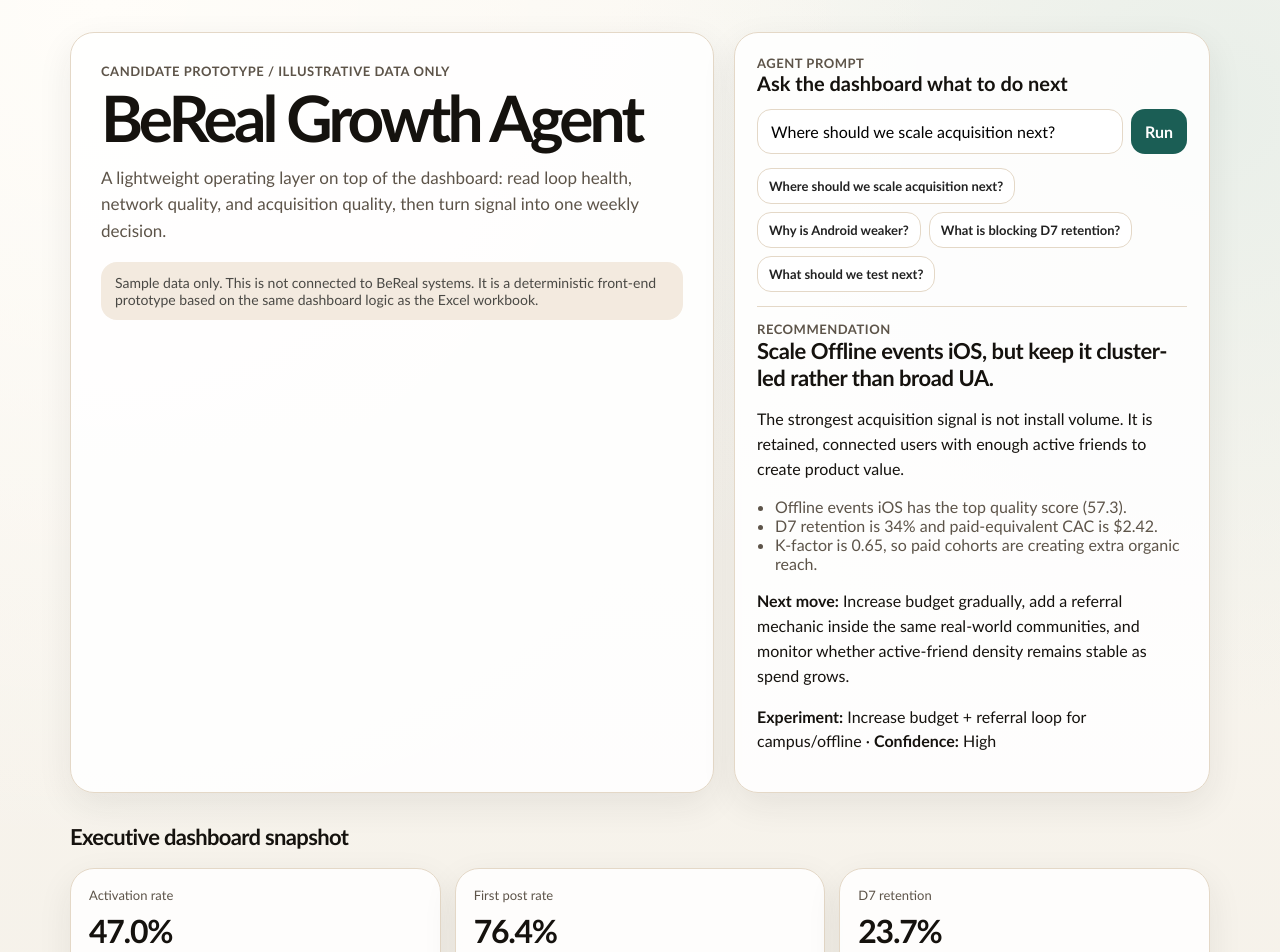
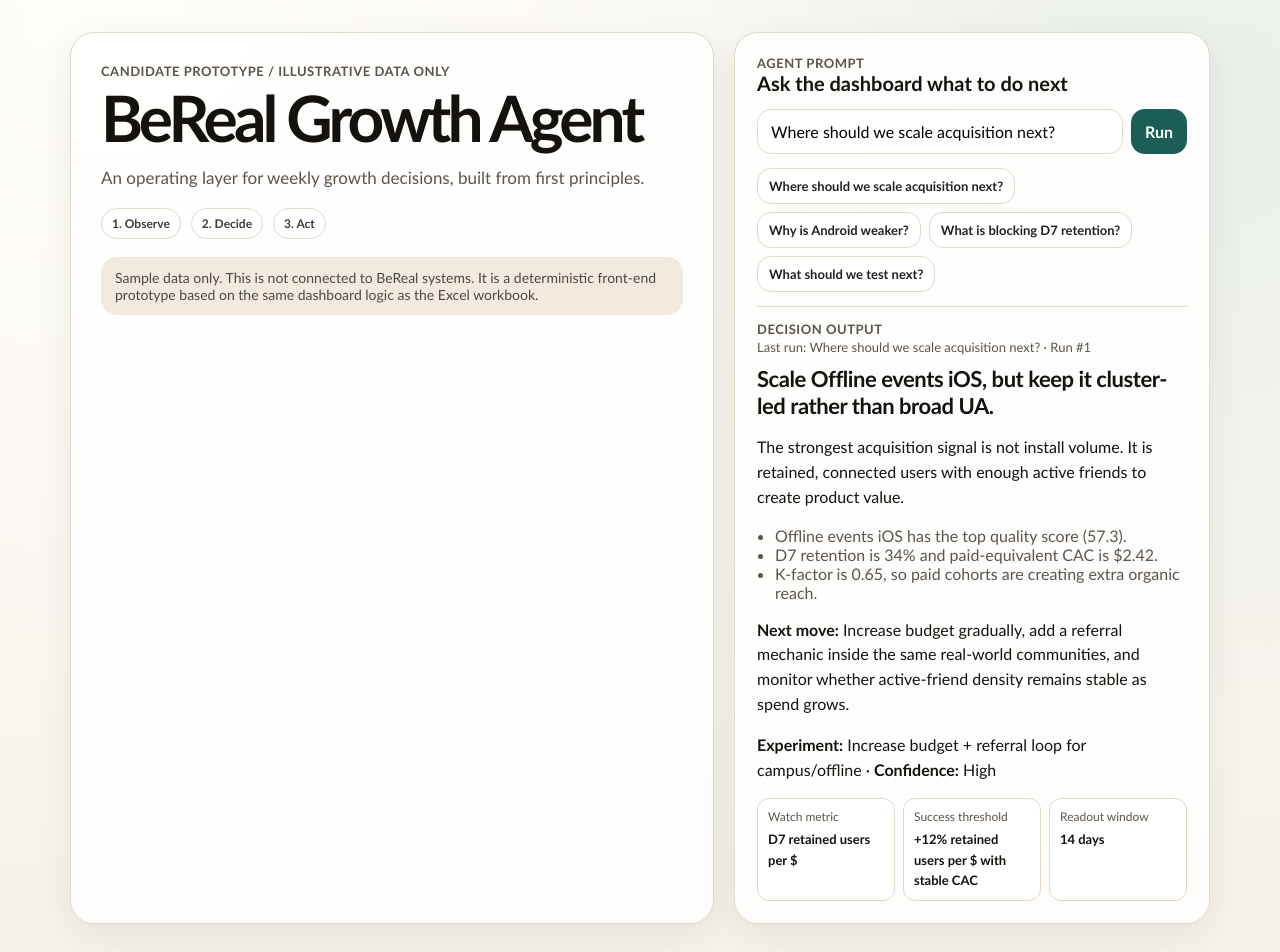
Before and after one commit to vicngmi/bereal-growth-agent-prototype, a Next.js app: page / in a window 1280 px wide. Shown: the top 952 px of the page. Built offline with nearby package versions, Linux system fonts and the light colour scheme.

Commit message:
Make agent flow clearer and run-based with decision metrics

```diff
--- a/app/globals.css
+++ b/app/globals.css
@@ -32,17 +32,25 @@ h1 { margin: 10px 0 14px; font-size: clamp(34px, 6vw, 64px); letter-spacing: -.0
 p { line-height: 1.55; }
 .lede { color: var(--muted); max-width: 760px; font-size: 17px; }
 .note { margin-top: 18px; padding: 12px 14px; border-radius: 16px; background: var(--soft); color: #4a4945; font-size: 14px; }
+.principles { display: flex; gap: 10px; flex-wrap: wrap; margin-top: 8px; }
+.principles span { background: #fff; border: 1px solid var(--line); border-radius: 999px; padding: 7px 10px; font-size: 12px; font-weight: 700; color: #3f3a33; }
 .agent { padding: 22px; display: flex; flex-direction: column; gap: 14px; }
 .agent-title { font-weight: 800; font-size: 20px; }
 .input-row { display: flex; gap: 8px; }
 input { width: 100%; border: 1px solid var(--line); border-radius: 14px; padding: 12px 13px; background: #fff; }
 button { border: 0; border-radius: 14px; padding: 12px 14px; background: var(--accent); color: #fff; cursor: pointer; font-weight: 700; }
 button:hover { filter: brightness(1.03); }
+button:disabled { opacity: .7; cursor: default; }
 .chips { display: flex; gap: 8px; flex-wrap: wrap; }
 .chip { background: #fff; color: #222; border: 1px solid var(--line); padding: 9px 11px; font-size: 13px; }
 .answer { border-top: 1px solid var(--line); padding-top: 14px; }
+.last-run { margin: 0 0 8px; color: var(--muted); font-size: 13px; }
 .answer h2 { margin: 0 0 8px; font-size: 22px; letter-spacing: -.02em; }
 .answer ul { margin: 8px 0 0 18px; padding: 0; color: var(--muted); }
+.decision-metrics { margin-top: 12px; display: grid; grid-template-columns: repeat(3, minmax(0, 1fr)); gap: 8px; }
+.decision-metrics div { border: 1px solid var(--line); border-radius: 12px; padding: 10px; background: #fff; }
+.decision-metrics span { display: block; color: var(--muted); font-size: 12px; margin-bottom: 4px; }
+.decision-metrics strong { font-size: 13px; line-height: 1.35; }
 .grid { display: grid; grid-template-columns: repeat(3, minmax(0, 1fr)); gap: 14px; margin: 18px 0; }
 .kpi { padding: 18px; }
 .kpi .label { color: var(--muted); font-size: 13px; }
@@ -58,4 +66,8 @@ table { width: 100%; border-collapse: collapse; min-width: 780px; }
 th, td { padding: 13px 12px; border-bottom: 1px solid var(--line); text-align: left; font-size: 14px; }
 th { color: var(--muted); font-size: 12px; text-transform: uppercase; letter-spacing: .04em; }
 .footer { margin-top: 22px; color: var(--muted); font-size: 13px; }
-@media (max-width: 850px) { .hero { grid-template-columns: 1fr; } .grid { grid-template-columns: 1fr; } }
+@media (max-width: 850px) {
+  .hero { grid-template-columns: 1fr; }
+  .grid { grid-template-columns: 1fr; }
+  .decision-metrics { grid-template-columns: 1fr; }
+}
--- a/app/page.tsx
+++ b/app/page.tsx
@@ -1,8 +1,8 @@
 "use client";
 
-import { useMemo, useState } from "react";
+import { useState } from "react";
 import { experimentBacklog, kpis, segments, type Kpi } from "../lib/data";
-import { runAgent } from "../lib/agent";
+import { runAgent, type AgentResponse } from "../lib/agent";
 
 function formatKpi(kpi: Kpi) {
   if (kpi.format === "percent") return `${(kpi.current * 100).toFixed(1)}%`;
@@ -23,14 +23,30 @@ function signalClass(signal: string) {
 }
 
 export default function Page() {
-  const [question, setQuestion] = useState("Where should we scale acquisition next?");
-  const answer = useMemo(() => runAgent(question), [question]);
+  const defaultQuestion = "Where should we scale acquisition next?";
+  const [question, setQuestion] = useState(defaultQuestion);
+  const [lastRunQuestion, setLastRunQuestion] = useState(defaultQuestion);
+  const [answer, setAnswer] = useState<AgentResponse>(runAgent(defaultQuestion));
+  const [isRunning, setIsRunning] = useState(false);
+  const [runCount, setRunCount] = useState(1);
   const prompts = [
     "Where should we scale acquisition next?",
     "Why is Android weaker?",
     "What is blocking D7 retention?",
     "What should we test next?"
   ];
+
+  const runCycle = () => {
+    const q = question.trim() || defaultQuestion;
+    setQuestion(q);
+    setIsRunning(true);
+    window.setTimeout(() => {
+      setAnswer(runAgent(q));
+      setLastRunQuestion(q);
+      setRunCount((n) => n + 1);
+      setIsRunning(false);
+    }, 550);
+  };
 
   return (
     <main className="container">
@@ -39,8 +55,13 @@ export default function Page() {
           <div className="eyebrow">Candidate prototype / illustrative data only</div>
           <h1>BeReal Growth Agent</h1>
           <p className="lede">
-            A lightweight operating layer on top of the dashboard: read loop health, network quality, and acquisition quality, then turn signal into one weekly decision.
+            An operating layer for weekly growth decisions, built from first principles.
           </p>
+          <div className="principles">
+            <span>1. Observe</span>
+            <span>2. Decide</span>
+            <span>3. Act</span>
+          </div>
           <div className="note">
             Sample data only. This is not connected to BeReal systems. It is a deterministic front-end prototype based on the same dashboard logic as the Excel workbook.
           </div>
@@ -53,18 +74,24 @@ export default function Page() {
           </div>
           <div className="input-row">
             <input value={question} onChange={(event) => setQuestion(event.target.value)} aria-label="Question for growth agent" />
-            <button onClick={() => setQuestion(question.trim() || prompts[0])}>Run</button>
+            <button onClick={runCycle} disabled={isRunning}>{isRunning ? "Running..." : "Run"}</button>
           </div>
           <div className="chips">
             {prompts.map((prompt) => <button className="chip" key={prompt} onClick={() => setQuestion(prompt)}>{prompt}</button>)}
           </div>
           <div className="answer">
-            <div className="eyebrow">Recommendation</div>
+            <div className="eyebrow">Decision output</div>
+            <p className="last-run">Last run: {lastRunQuestion} · Run #{runCount}</p>
             <h2>{answer.headline}</h2>
             <p>{answer.diagnosis}</p>
             <ul>{answer.evidence.map((item) => <li key={item}>{item}</li>)}</ul>
             <p><strong>Next move:</strong> {answer.recommendation}</p>
             <p><strong>Experiment:</strong> {answer.experiment} · <strong>Confidence:</strong> {answer.confidence}</p>
+            <div className="decision-metrics">
+              <div><span>Watch metric</span><strong>{answer.watchMetric}</strong></div>
+              <div><span>Success threshold</span><strong>{answer.successThreshold}</strong></div>
+              <div><span>Readout window</span><strong>{answer.readoutWindow}</strong></div>
+            </div>
           </div>
         </div>
       </section>
--- a/lib/agent.ts
+++ b/lib/agent.ts
@@ -6,6 +6,9 @@ export type AgentResponse = {
   evidence: string[];
   recommendation: string;
   experiment: string;
+  watchMetric: string;
+  successThreshold: string;
+  readoutWindow: string;
   confidence: "High" | "Medium" | "Low";
 };
 
@@ -36,6 +39,9 @@ export function runAgent(question: string): AgentResponse {
       ],
       recommendation: "Increase budget gradually, add a referral mechanic inside the same real-world communities, and monitor whether active-friend density remains stable as spend grows.",
       experiment: experimentBacklog[2].title,
+      watchMetric: "D7 retained users per $",
+      successThreshold: "+12% retained users per $ with stable CAC",
+      readoutWindow: "14 days",
       confidence: "High"
     };
   }
@@ -52,6 +58,9 @@ export function runAgent(question: string): AgentResponse {
       ],
       recommendation: "Pause broad Android scaling, simplify contact import, and seed local connectors in the affected communities.",
       experiment: experimentBacklog[0].title,
+      watchMetric: "% with >=3 active friends",
+      successThreshold: "+5pp in target cohorts with flat uninstall rate",
+      readoutWindow: "10 days",
       confidence: "Medium"
     };
   }
@@ -67,6 +76,9 @@ export function runAgent(question: string): AgentResponse {
       ],
       recommendation: "Treat retention as a graph problem: seed clusters, track active friends, then improve prompts after density exists.",
       experiment: experimentBacklog[0].title,
+      watchMetric: "D7 retention",
+      successThreshold: "+3pp D7 without uninstall increase",
+      readoutWindow: "14 days",
       confidence: "High"
     };
   }
@@ -81,6 +93,9 @@ export function runAgent(question: string): AgentResponse {
     ],
     recommendation: "Scale the best communities while fixing sparse cohorts with friend suggestions, connector seeding, and community-specific first post prompts.",
     experiment: experimentBacklog[1].title,
+    watchMetric: "First post rate",
+    successThreshold: "+5pp first-post rate in low-performing cohorts",
+    readoutWindow: "7 days",
     confidence: "High"
   };
 }
```
